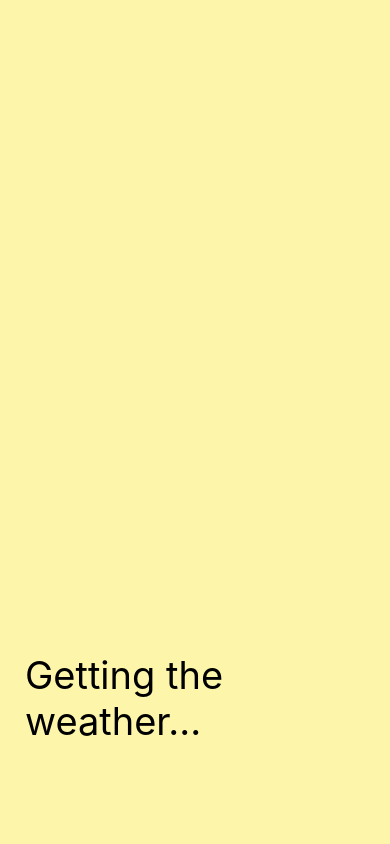
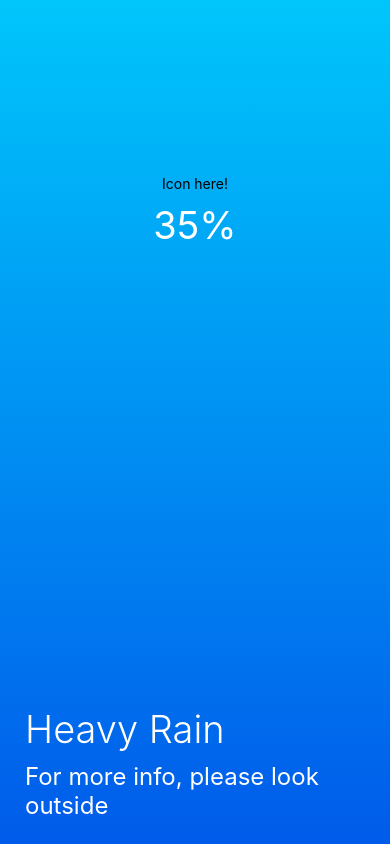
Before and after one commit to Jytang10/weather-react-native, a React Native app: screen / in a window 390 px wide. Built offline with nearby package versions, Linux system fonts and the light colour scheme.

Commit message:
Created weather view skeleton

```diff
--- a/App.js
+++ b/App.js
@@ -1,15 +1,18 @@
 import React, { Component } from 'react';
-import { StyleSheet, Text, View, ActivityIndicator } from 'react-native';
+import { StyleSheet, Text, View } from 'react-native';
+import Weather from "./Weather";
 
 export default class App extends React.Component {
   state = {
-    isLoaded: false
-  }
+    isLoaded: true
+  };
   render() {
     const { isLoaded } = this.state;
     return (
       <View style={styles.container}>
-        {isLoaded ? null : (
+        {isLoaded ? (
+          <Weather />
+        ) : (
           <View style={styles.loading}>
             <Text style={styles.loadingText}>Getting the weather...</Text>
           </View>
--- /dev/null
+++ b/Weather.js
@@ -0,0 +1,56 @@
+import React, { Component } from 'react';
+import { StyleSheet, Text, View } from 'react-native';
+import  { LinearGradient } from "expo-linear-gradient";
+
+export default class Weather extends Component {
+  render() {
+    return (
+      <LinearGradient colors={["#00C6FB", "#005BEA"]} style={styles.container}>
+        <View style={styles.upper}>
+          <Text>Icon here!</Text>
+          <Text style={styles.temp}>35%</Text>
+        </View>
+        <View style={styles.lower}>
+          <Text style={styles.title}>Heavy Rain</Text>
+          <Text style={styles.subtitle}>For more info, please look outside</Text>
+        </View>
+      </LinearGradient>
+    );
+  }
+}
+
+const styles = StyleSheet.create({
+  container: {
+    flex: 1
+  },
+  upper: {
+    flex: 1,
+    alignItems: "center",
+    justifyContent: "center",
+  },
+  temp: {
+    fontSize: 38,
+    backgroundColor: "transparent",
+    color: "white",
+    marginTop: 10
+  },
+  lower: {
+    flex: 1,
+    alignItems: "flex-start",
+    justifyContent: "flex-end",
+    paddingLeft: 25
+  },
+  title: {
+    fontSize: 38,
+    backgroundColor: "transparent",
+    color: "white",
+    marginBottom: 10,
+    fontWeight: "300"
+  },
+  subtitle: {
+    fontSize: 24,
+    backgroundColor: "transparent",
+    color: "white",
+    marginBottom: 24
+  },
+});
```
